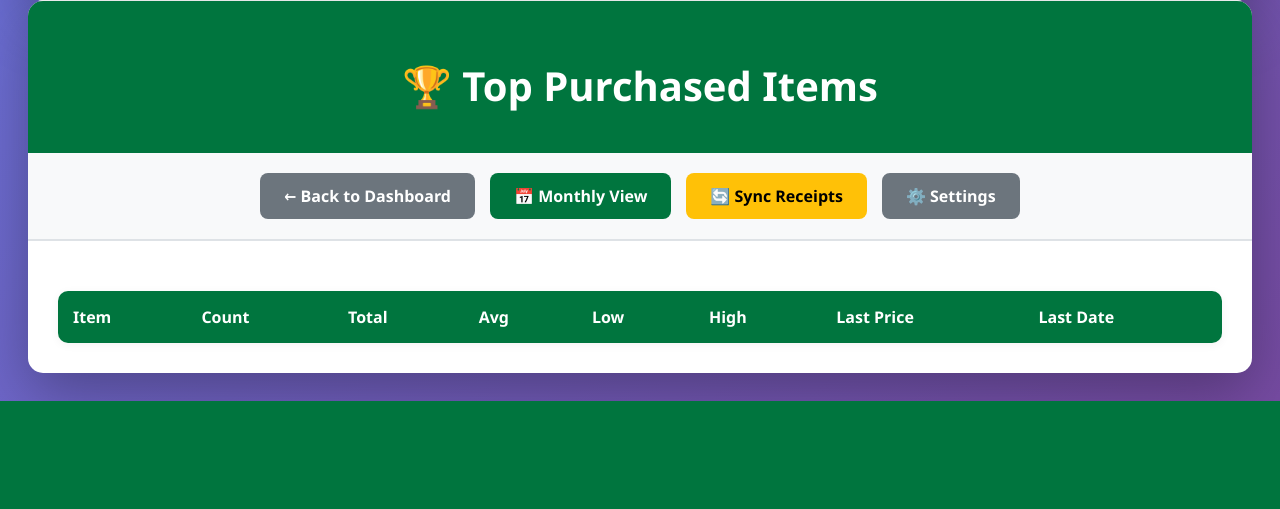
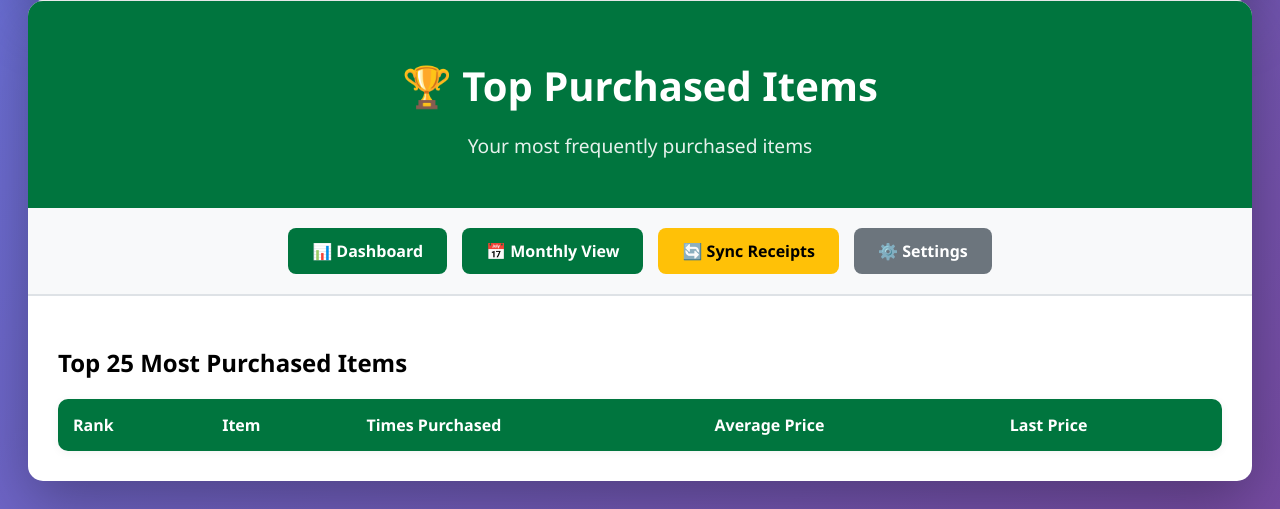
Before and after one commit to jjarboe01/publixshoppingtracker, a PHP site: page /top-items.php in a window 1280 px wide. Shown: the part 766-1275 px from the top of the page. Before the commit the page ends 1167 px from the top, so only its background shows below. Run offline with PHP 8.4, Linux system fonts and the light colour scheme; lists and menus that the app fills with data are empty.

Commit message:
fix top-items page

```diff
--- a/web/top-items.php
+++ b/web/top-items.php
@@ -13,11 +13,12 @@
     <div class="container">
         <header>
             <h1>🏆 Top Purchased Items</h1>
+            <p class="subtitle">Your most frequently purchased items</p>
         </header>
 
         <nav>
             <div class="nav-buttons">
-                <a href="index.php" class="btn btn-secondary">← Back to Dashboard</a>
+                <a href="index.php" class="btn btn-primary">📊 Dashboard</a>
                 <a href="monthly.php" class="btn btn-primary">📅 Monthly View</a>
                 <a href="sync.php" class="btn btn-warning">🔄 Sync Receipts</a>
                 <a href="settings.php" class="btn btn-secondary">⚙️ Settings</a>
@@ -39,49 +40,40 @@
                 $query = "SELECT
                             p.item_name,
                             COUNT(*) as purchase_count,
-                            SUM(p.price) as total_spent,
                             AVG(p.price) as avg_price,
-                            MIN(p.price) as min_price,
-                            MAX(p.price) as max_price,
                             (SELECT price FROM purchases
                              WHERE item_name = p.item_name
-                             ORDER BY purchase_date DESC, created_at DESC LIMIT 1) as last_price,
-                            (SELECT purchase_date FROM purchases
-                             WHERE item_name = p.item_name
-                             ORDER BY purchase_date DESC, created_at DESC LIMIT 1) as last_date
+                             ORDER BY purchase_date DESC, created_at DESC LIMIT 1) as last_price
                           FROM purchases p
+                          WHERE on_sale = 0
                           GROUP BY p.item_name
                           ORDER BY purchase_count DESC
-                          LIMIT 50";
+                          LIMIT 25";
 
                 $result = $db->query($query);
             ?>
 
+            <h2>Top 25 Most Purchased Items</h2>
             <table>
                 <thead>
                     <tr>
+                        <th>Rank</th>
                         <th>Item</th>
-                        <th>Count</th>
-                        <th>Total</th>
-                        <th>Avg</th>
-                        <th>Low</th>
-                        <th>High</th>
+                        <th>Times Purchased</th>
+                        <th>Average Price</th>
                         <th>Last Price</th>
-                        <th>Last Date</th>
                     </tr>
                 </thead>
                 <tbody>
                     <?php
+                    $rank = 1;
                     while ($row = $result->fetchArray(SQLITE3_ASSOC)) {
                         echo "<tr>";
+                        echo "<td><strong>#" . $rank++ . "</strong></td>";
                         echo "<td><strong>" . htmlspecialchars($row['item_name']) . "</strong></td>";
-                        echo "<td>" . $row['purchase_count'] . "</td>";
-                        echo "<td class='price'>$" . number_format($row['total_spent'], 2) . "</td>";
+                        echo "<td>" . $row['purchase_count'] . "x</td>";
                         echo "<td class='price'>$" . number_format($row['avg_price'], 2) . "</td>";
-                        echo "<td class='price'>$" . number_format($row['min_price'], 2) . "</td>";
-                        echo "<td class='price'>$" . number_format($row['max_price'], 2) . "</td>";
                         echo "<td class='price'>$" . number_format($row['last_price'], 2) . "</td>";
-                        echo "<td class='date'>" . htmlspecialchars($row['last_date']) . "</td>";
                         echo "</tr>";
                     }
                     ?>
```
